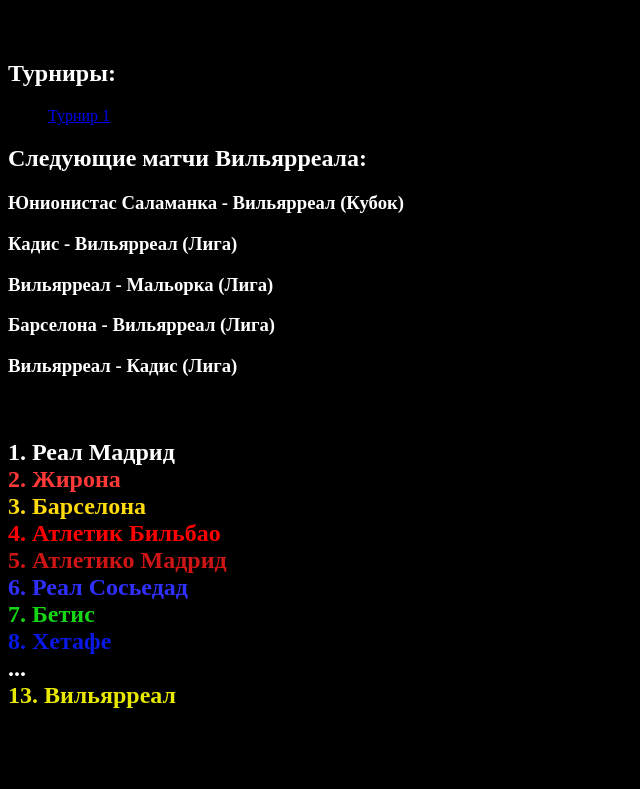
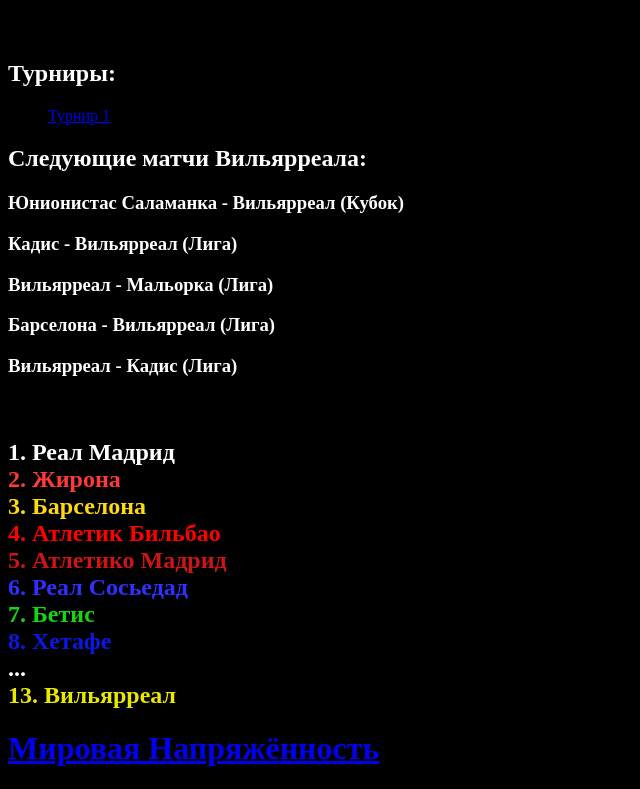
Before and after one commit to Podlodka03/Podlodka03, a plain HTML site: page glavnaya_stranitsa.html in a window 1280 px wide. Shown: the part 105-894 px from the top of the page, without its empty margins (0-640 px from the left). Before the commit the page ends 834 px from the top, so only its background shows below. Drawn offline with Linux system fonts and the light colour scheme.

Commit message:
Add files via upload

```diff
--- a/glavnaya_stranitsa.html
+++ b/glavnaya_stranitsa.html
@@ -92,6 +92,9 @@
             <div class="ninth-element">13. Вильярреал</div>
 
         </h2>
+    <h1>
+        <a href="mirovaya_napryazhonnost.html">Мировая Напряжённость</a>
+    </h1>
     </body>
     </html>
 </body>
```
